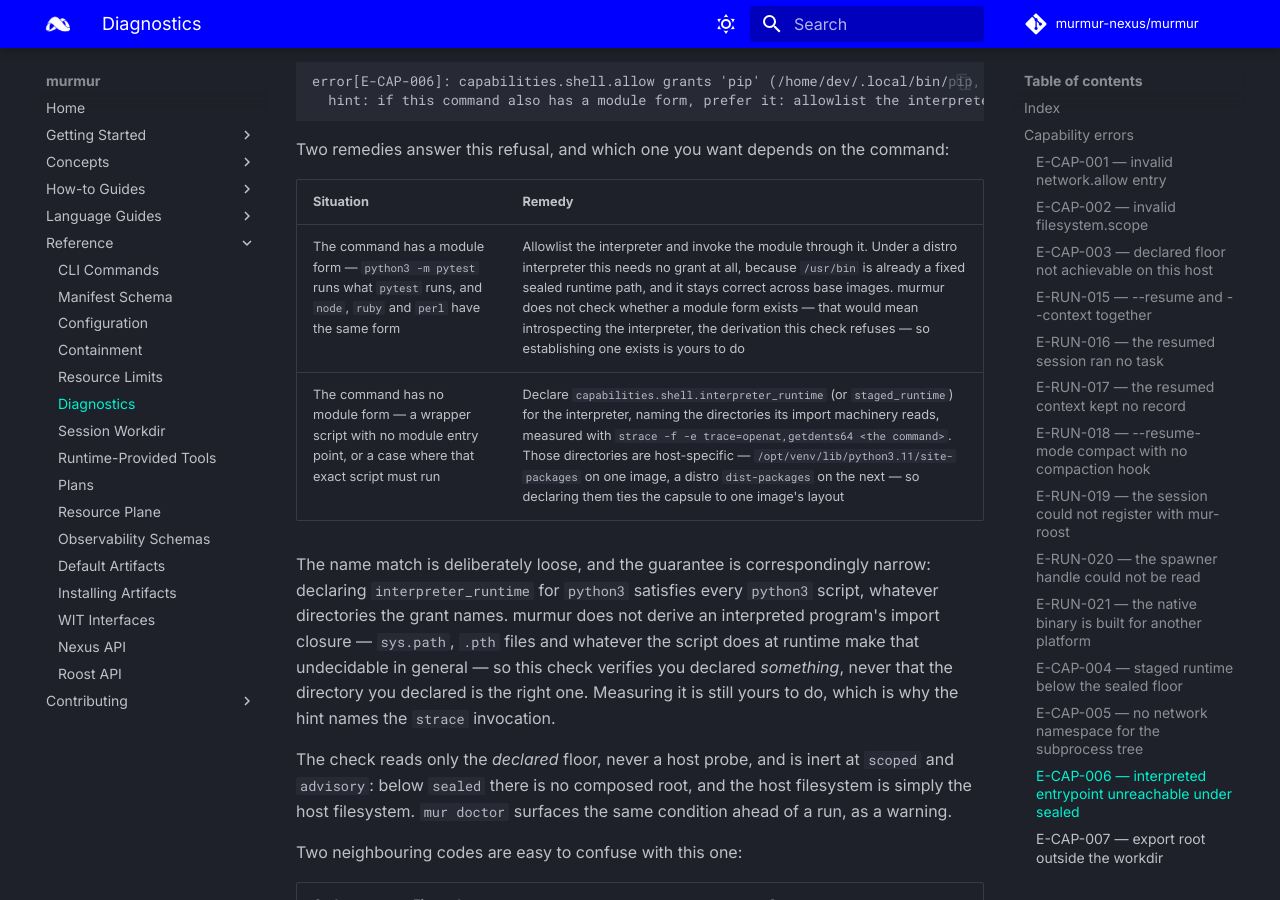
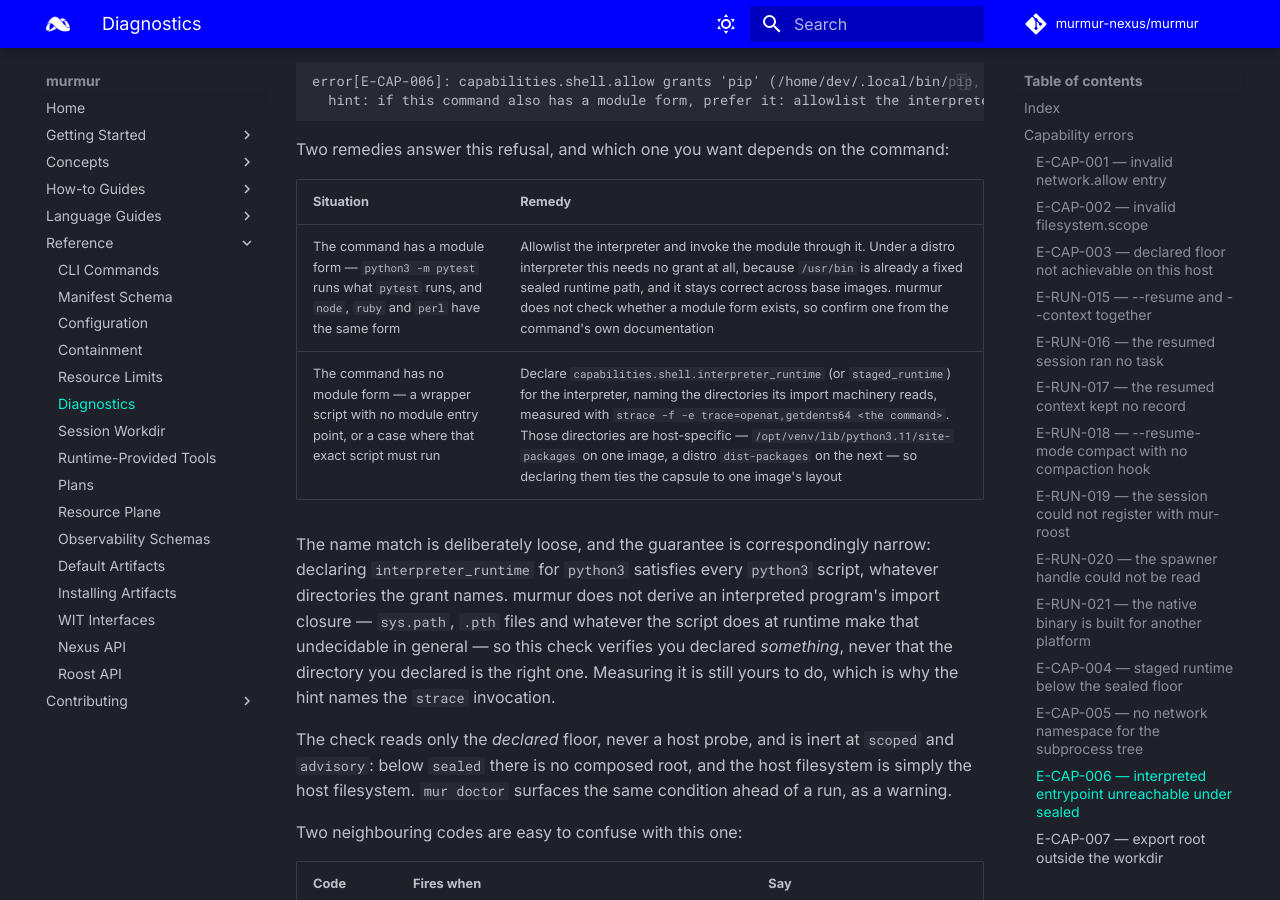
Before and after one commit to murmur-nexus/murmur, an MkDocs documentation site: the page built from docs/content/reference/diagnostics.md, in a window 1280 px wide and 900 px high, scrolled down 13046 px. Built offline with MkDocs 1.6.1 and Material for MkDocs 9.7.7, drawn with Linux system fonts in a browser that asks for light colours; comment, search, counter and statistics services are not loaded.

Commit message:
Say what the reader must do, not why the check refuses to derive it
The E-CAP-006 remedy table explained that murmur does not detect a module
form because detecting one would mean introspecting the interpreter. That
is design rationale, and it belongs next to the code it constrains rather
than on a reference page. What a reader needs is the consequence: confirm
the module form from the command's own documentation.

```diff
--- a/docs/content/reference/diagnostics.md
+++ b/docs/content/reference/diagnostics.md
@@ -389,7 +389,7 @@ Two remedies answer this refusal, and which one you want depends on the command:
 
 | Situation | Remedy |
 |---|---|
-| The command has a module form — `python3 -m pytest` runs what `pytest` runs, and `node`, `ruby` and `perl` have the same form | Allowlist the interpreter and invoke the module through it. Under a distro interpreter this needs no grant at all, because `/usr/bin` is already a fixed sealed runtime path, and it stays correct across base images. murmur does not check whether a module form exists — that would mean introspecting the interpreter, the derivation this check refuses — so establishing one exists is yours to do |
+| The command has a module form — `python3 -m pytest` runs what `pytest` runs, and `node`, `ruby` and `perl` have the same form | Allowlist the interpreter and invoke the module through it. Under a distro interpreter this needs no grant at all, because `/usr/bin` is already a fixed sealed runtime path, and it stays correct across base images. murmur does not check whether a module form exists, so confirm one from the command's own documentation |
 | The command has no module form — a wrapper script with no module entry point, or a case where that exact script must run | Declare `capabilities.shell.interpreter_runtime` (or `staged_runtime`) for the interpreter, naming the directories its import machinery reads, measured with `strace -f -e trace=openat,getdents64 <the command>`. Those directories are host-specific — `/opt/venv/lib/python3.11/site-packages` on one image, a distro `dist-packages` on the next — so declaring them ties the capsule to one image's layout |
 
 The name match is deliberately loose, and the guarantee is correspondingly narrow: declaring
```
